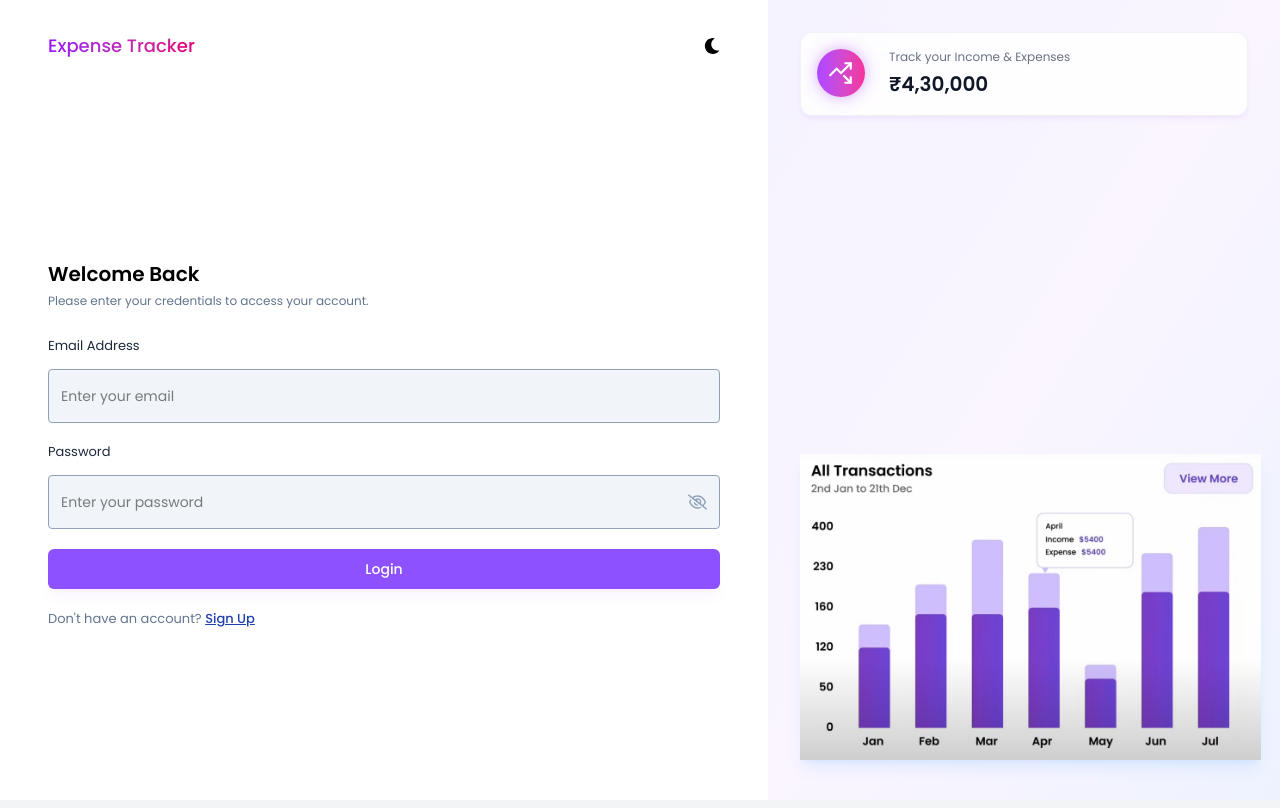
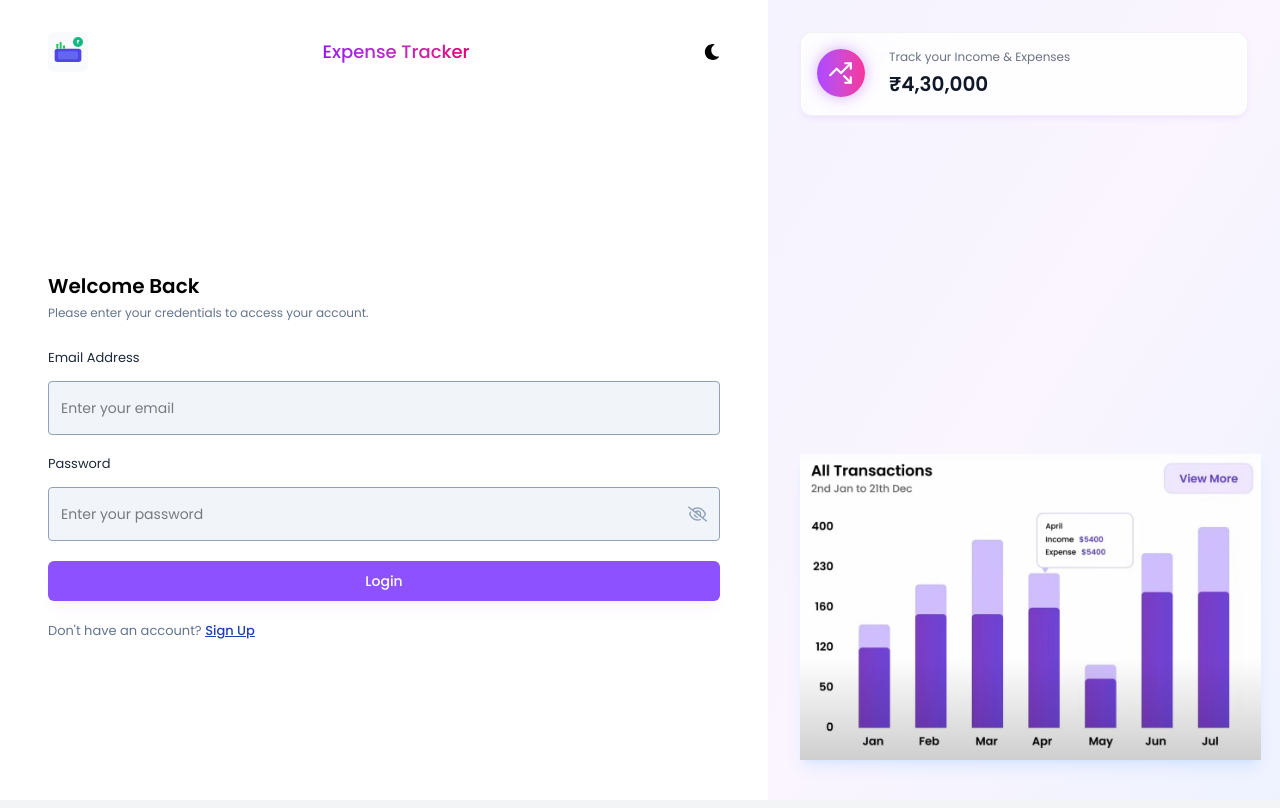
Before and after one commit to sujeetkumar-29/expense-tracker, a React (Vite) app in the folder frontend/: page /login in a window 1280 px wide. Shown: the top 808 px of the page. Built offline with nearby package versions, Linux system fonts and the light colour scheme.

Commit message:
add expenselogo.svg and integrate it into AuthLayout and Navbar components

```diff
--- a/frontend/index.html
+++ b/frontend/index.html
@@ -2,7 +2,7 @@
 <html lang="en" class="dark">
   <head>
     <meta charset="UTF-8" />
-    <!-- <link rel="icon" type="image/svg+xml" href="/vite.svg" /> -->
+    <link rel="icon" type="image/svg+xml" href="/expenselogo.svg" />
     <meta name="viewport" content="width=device-width, initial-scale=1.0" />
     <title>Expese Tracker</title>
   </head>
--- a/frontend/src/components/layouts/AuthLayout.jsx
+++ b/frontend/src/components/layouts/AuthLayout.jsx
@@ -8,6 +8,7 @@ const AuthLayout = ({ children }) => {
         <div className="flex">
             <div className="w-screen h-screen md:w-[60vw] px-12 pt-8 pb-12 bg-white dark:bg-gray-900 transition-colors duration-300">
                 <div className="flex justify-between items-center mb-6">
+                <img src="./public/expenselogo.svg" className="h-10 dark:bg-black" alt="logo" />
                     <h2 className="text-lg font-medium bg-gradient-to-r from-purple-600 to-pink-600 dark:from-purple-400 dark:to-pink-400 bg-clip-text text-transparent">
                         Expense Tracker
                     </h2>
--- a/frontend/src/components/layouts/Navbar.jsx
+++ b/frontend/src/components/layouts/Navbar.jsx
@@ -53,7 +53,7 @@ const Navbar = ({ activeMenu }) => {
                 >
                     {openSideMenu ? <HiOutlineX className="text-2xl cursor-pointer" /> : <HiOutlineMenu className="text-2xl cursor-pointer" />}
                 </button>
-
+                <img src="./public/expenselogo.svg" className="h-10 dark:bg-black" alt="logo" />
                 <h2 className="text-lg font-medium bg-gradient-to-r from-purple-600 to-pink-600 dark:from-purple-400 dark:to-pink-400 bg-clip-text text-transparent">
                     Expense Tracker
                 </h2>
```
Also changed, not shown: frontend/public/expenselogo.svg (added).
